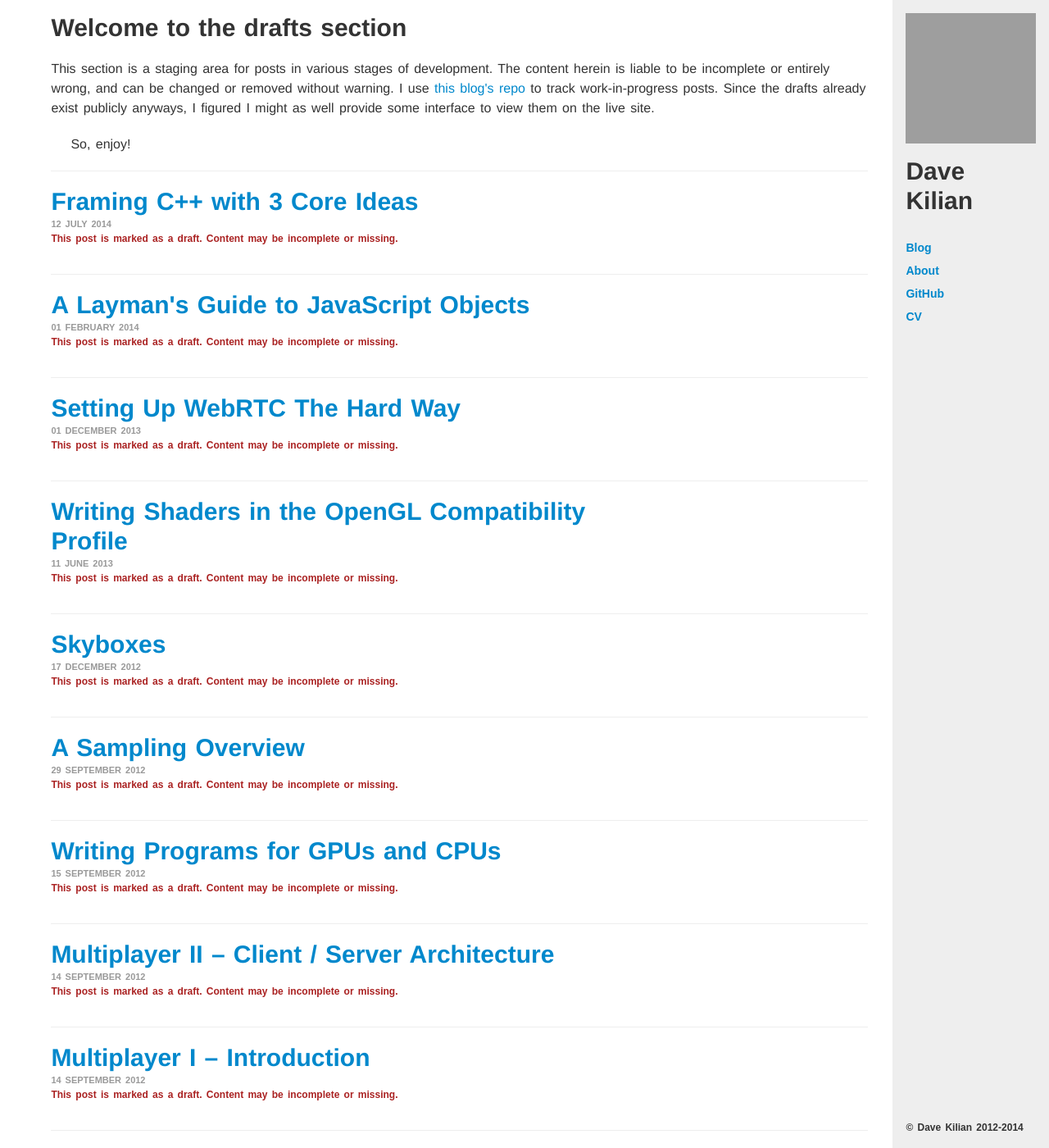
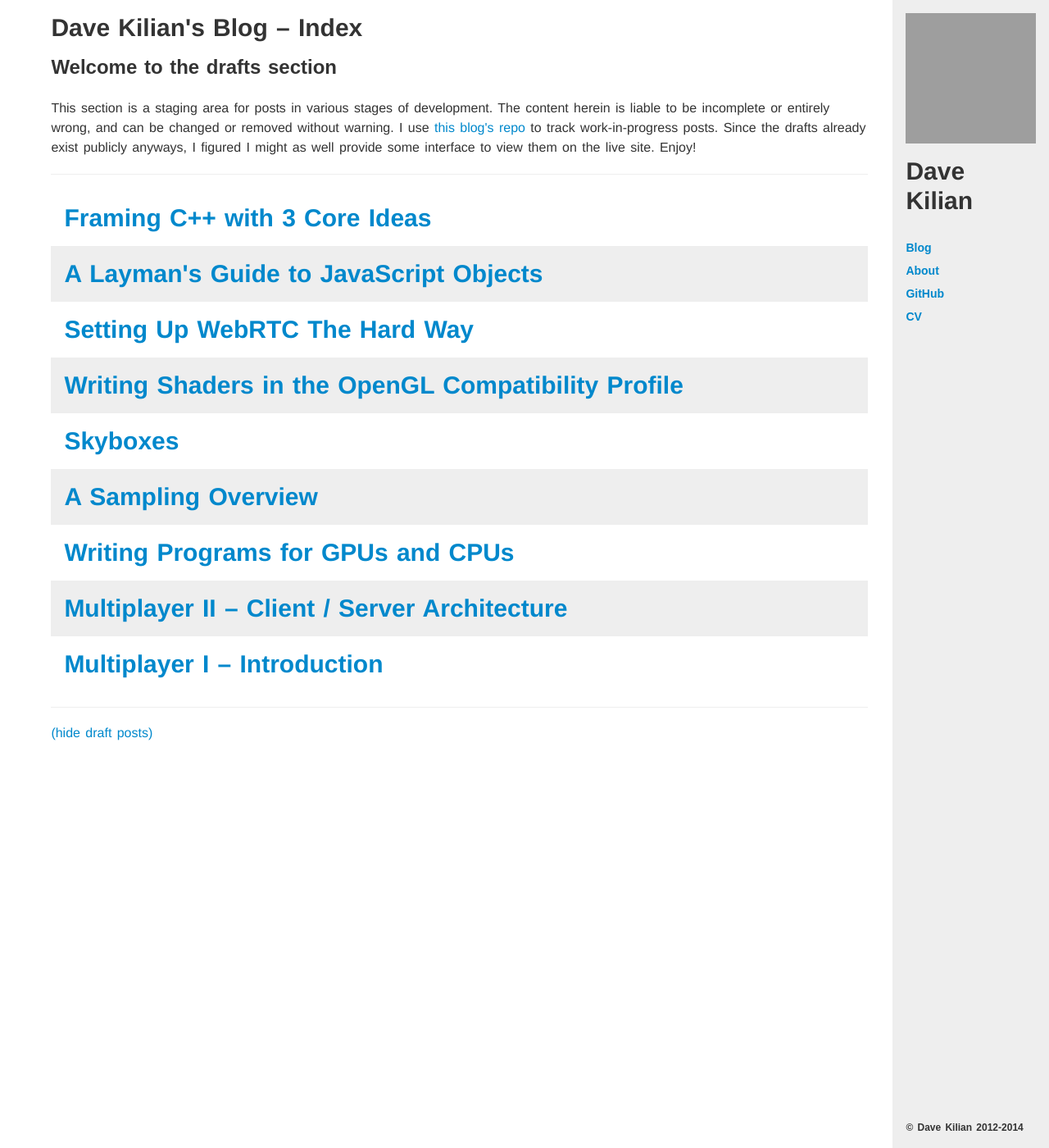
Before and after one commit to davekilian/davekilian.github.com, a Jekyll site: the page built from drafts.html, in a window 1280 px wide and 1400 px high. Shown: the whole window at 82% size. Built offline with Jekyll 4.4.1, drawn with Linux system fonts in a browser that asks for light colours; Markdown is read by kramdown in place of the engine named in the settings; grey boxes are pictures that could not be loaded.

Commit message:
Minor redesign for index pages

```diff
--- a/drafts.html
+++ b/drafts.html
@@ -2,33 +2,23 @@
 layout: default
 ---
 <section class="content">
-    <h1>Welcome to the drafts section</h1>
-
-    <p>This section is a staging area for posts in various stages of development. The content herein is liable to be incomplete or entirely wrong, and can be changed or removed without warning. I use <a href="http://github.com/davekilian/davekilian.github.com">this blog's repo</a> to track work-in-progress posts. Since the drafts already exist publicly anyways, I figured I might as well provide some interface to view them on the live site.</p>
-
-    <p>So, enjoy!</p>
-
+    <h1>Dave Kilian's Blog &ndash; Index</h1>
+    <h2>Welcome to the drafts section</h2>
+    <p>This section is a staging area for posts in various stages of development. The content herein is liable to be incomplete or entirely wrong, and can be changed or removed without warning. I use <a href="http://github.com/davekilian/davekilian.github.com">this blog's repo</a> to track work-in-progress posts. Since the drafts already exist publicly anyways, I figured I might as well provide some interface to view them on the live site. Enjoy!</p>
     <hr/>
 
     {% for post in site.posts %}
         {% if post.draft %}
             <div class="post-blurb">
-                <div style="margin: 0; padding: 0; max-width: 700px">
-                    <header style="padding-bottom: 1em">
+                <div style="margin: 0; padding: 0; background-color: {% cycle '#fff', '#eee' %}">
+                    <header style="padding-top: 1em; padding-bottom: 1em; padding-left: 1em">
                         <h1><a href="{{ post.url }}">{{ post.title }}</a></h1>
-                        <h6>{{ post.date | date_to_long_string }}</h6>
-                        {% if post.draft %}
-                        <h5 style="color:#a22">
-                            This post is marked as a draft. Content may be incomplete or missing.
-                        </h5>
-                        {% endif %}
                     </header>
                 </div>
             </div>
-
-            <hr/>
         {% endif %}
     {% endfor %}
 
+    <hr/>
     <a href="/">(hide draft posts)</a>
 </section>
```
Also changed, not shown: index.html (+11 -9 lines).
